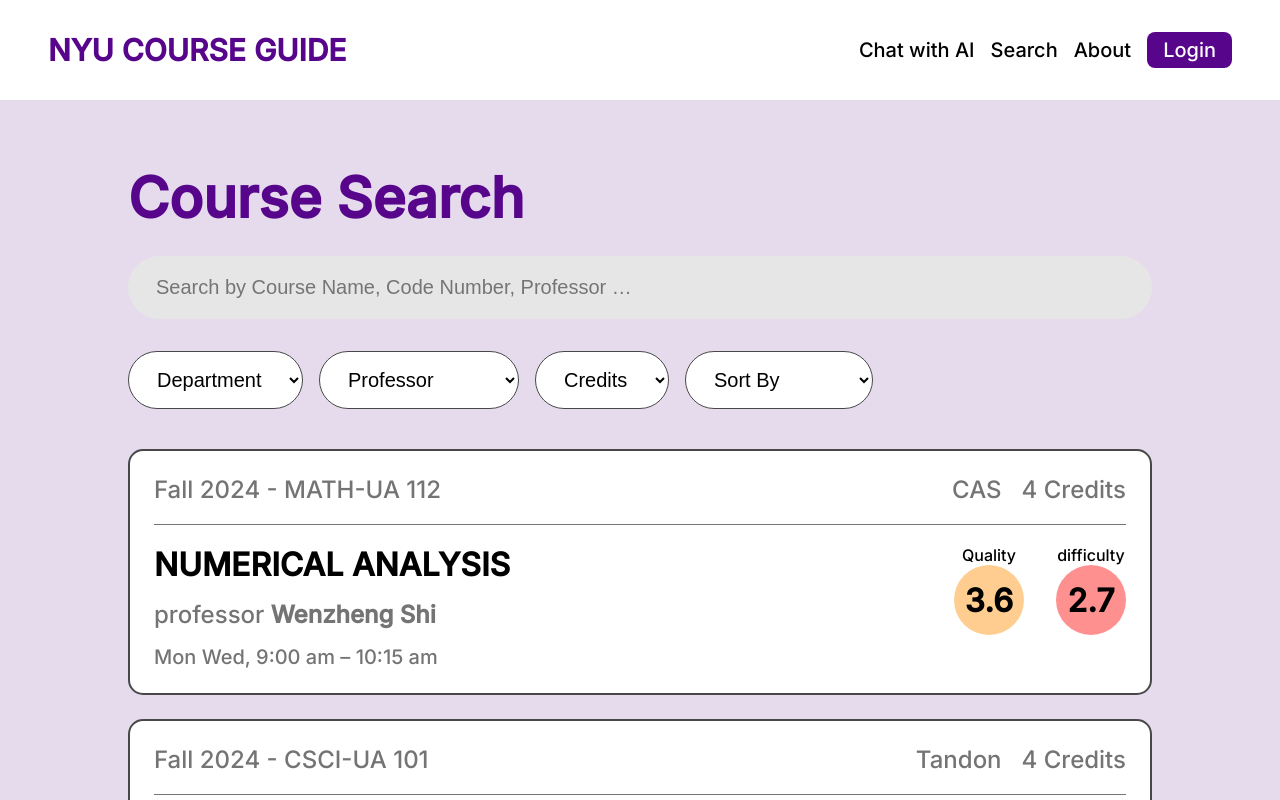
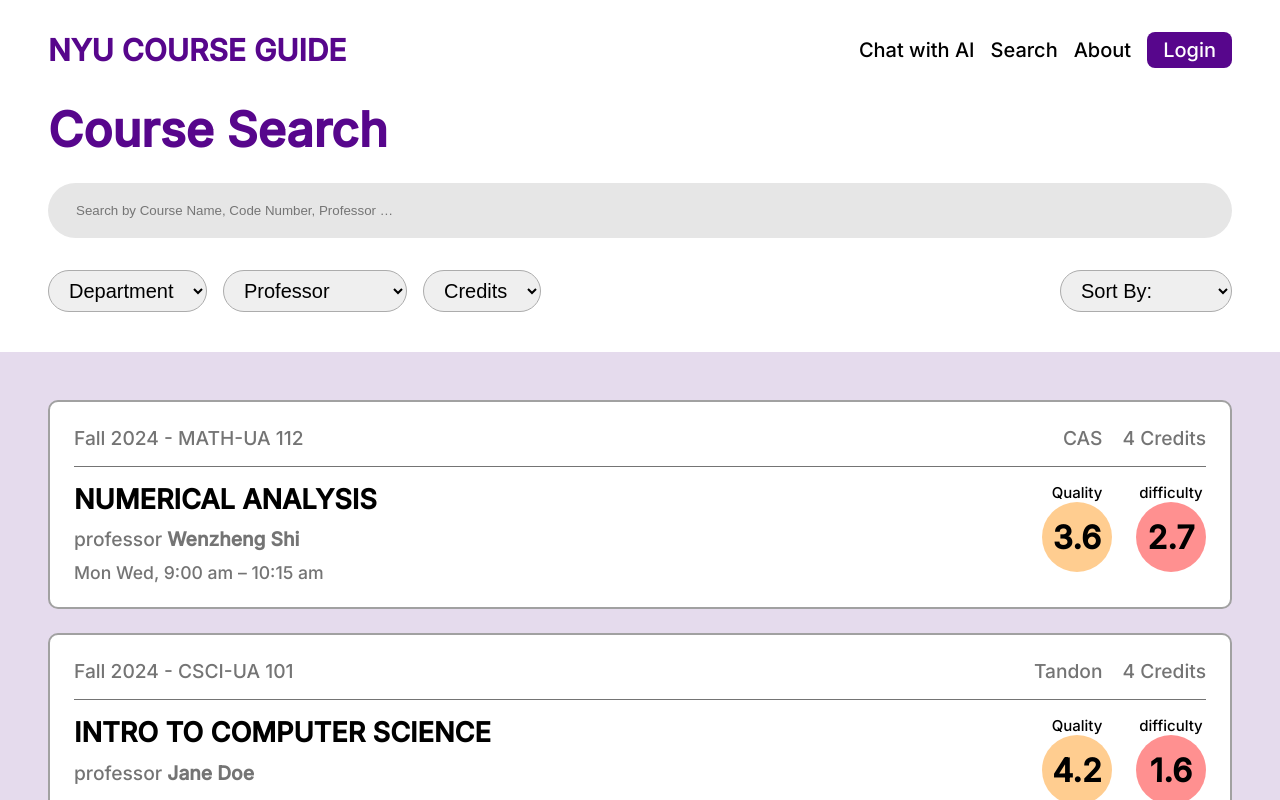
Before and after one commit to sanhocho730/NYU_LL, a Next.js app in the folder frontend/: page /search in a window 1280 px wide. Shown: the top 800 px of the page. Built offline with nearby package versions, Linux system fonts and the light colour scheme.

Commit message:
Update Layout & Styling

```diff
--- a/frontend/src/app/search/page.module.scss
+++ b/frontend/src/app/search/page.module.scss
@@ -1,11 +1,12 @@
 .container {
-    padding: 4rem 8rem;
-    background-color: rgba(79, 15, 135, 0.15);
     min-height: 100vh;
-  }
+    margin: 0;
+    font-size: 15px;
 
+    .header{
+      padding: 0rem 3rem;
       .title {
-    font-size: 3.5rem;
+        font-size: 3rem;
         font-weight: bold;
         margin-bottom: 1.5rem;
         color: #57068C; // NYU 보라색 느낌
@@ -15,11 +16,9 @@
         width: 100%;
         padding: 1.25rem 1.75rem;
         border-radius: 9999px;
-    //border: 1px solid #484848;
         border: none;
-    font-size: 1.25rem;
         margin-bottom: 2rem;
-    background-color: #E6E6E6
+        background-color: #E6E6E6;
       }
 
       .filterRow {
@@ -30,15 +29,23 @@
       }
 
       .dropdown {
-    padding: 1.0rem 1.5rem;
-    border-radius: 9999px;
-    border: 1px solid #484848;
-    background-color: white;
+        padding: 0.5rem 1rem;
+        border-radius: 30px;
+        border: 1px solid #acacac;
         font-size: 1.25rem;
+
+        &.sortby{
+          margin-left: auto;
+        }
+      }
     }
 
     .cardList {
+      background-color: rgba(79, 15, 135, 0.15);
+      padding: 3rem;
       display: flex;
       flex-direction: column;
       gap: 1.5rem;
     }
+
+}
--- a/frontend/src/app/search/page.tsx
+++ b/frontend/src/app/search/page.tsx
@@ -4,21 +4,8 @@
 import { useState } from "react";
 import Link from "next/link";
 
-type Course = {
-  id: string;
-  semester: string;
-  code: string;
-  department: string;
-  credits: number;
-  title: string;
-  professor: string;
-  time: string;
-  quality: number;
-  difficulty: number;
-  ratingCount: number;
-};
 
-const mockCourses: Course[] = [
+const mockCourses: CourseOverview[] = [
   {
     id: "1",
     semester: "Fall 2024",
@@ -100,7 +87,6 @@
 ];
 
 
-
 export default function SearchPage() {
   const [searchKeyword, setSearchKeyword] = useState("");
   const [selectedDept, setSelectedDept] = useState("");
@@ -130,6 +116,7 @@
 
   return (
     <div className={styles.container}>
+      <div className={styles.header}>
         <h1 className={styles.title}>
           <Link href="/search" className={styles.title}>
             Course Search
@@ -170,12 +157,14 @@
             <option value="> 4">&gt; 4</option>
           </select>
 
-        <select className={styles.dropdown} onChange={(e) => setSortBy(e.target.value)}>
-          <option value="">Sort By</option>
+          <select className={`${styles.dropdown} ${styles.sortby}`}onChange={(e) => setSortBy(e.target.value)}>
+            <option value="" className={styles.sortby}>Sort By: </option>
             <option value="quality">High Quality</option>
             <option value="difficulty">Low Difficulty</option>
           </select>
         </div>
+      </div>
+
 
       <div className={styles.cardList}>
         {filteredCourses.map((course) => (
--- a/frontend/src/components/SearchCourseCard/SearchCourseCard.module.scss
+++ b/frontend/src/components/SearchCourseCard/SearchCourseCard.module.scss
@@ -1,17 +1,17 @@
 .card {
     background: #fff;
-    border: 2px solid #484848;
-    border-radius: 15px;
+    border: 2px solid #a1a1a1;
+    border-radius: 10px;
     padding: 1.5rem;
     display: flex;
     flex-direction: column;
-    gap: 1.25rem;
+    gap: 1rem;
   }
 
   .headerRow {
     display: flex;
     justify-content: space-between;
-    font-size: 1.5rem;
+    font-size: 1.2rem;
     color: #747474;
   }
 
@@ -28,29 +28,29 @@
 
   .contentRow {
     display: flex;
-    justify-content: space-between;
     align-items: flex-start;
-    gap: 2rem;
+    gap: 1.5rem;
   }
 
   .left {
     flex: 1;
+    display: flex;
+    flex-direction: column;
+    gap: 0.7rem;
   }
 
   .title {
-    font-size: 2rem;
+    font-size: 1.7rem;
     font-weight: 700;
-    margin-bottom: 1rem;
   }
 
   .professor {
-    font-size: 1.5rem;
+    font-size: 1.2rem;
     color: #747474;
-    margin-bottom: 1rem;
   }
 
   .time {
-    font-size: 1.25rem;
+    font-size: 1.1rem;
     color: #747474;
   }
 
--- a/frontend/src/components/SearchCourseCard/SearchCourseCard.tsx
+++ b/frontend/src/components/SearchCourseCard/SearchCourseCard.tsx
@@ -11,6 +11,7 @@
         : styles.green;
 
   return (
+    <Link href={`/courses/${course.id}`}>
     <div className={styles.card}>
       <div className={styles.headerRow}>
         <div className={styles.headerText}>
@@ -27,9 +28,7 @@
       <div className={styles.contentRow}>
         <div className={styles.left}>
           <h2 className={styles.title}>
-            <Link href={`/courses/${course.id}`} className={styles.title}>
               {course.title}
-            </Link>
           </h2>
           <p className={styles.professor}>
             professor <strong>{course.professor}</strong>
@@ -42,5 +41,6 @@
 
       </div>
     </div>
+    </Link>
   );
 }
```
Lines whose indentation alone changed are shown as unchanged.
